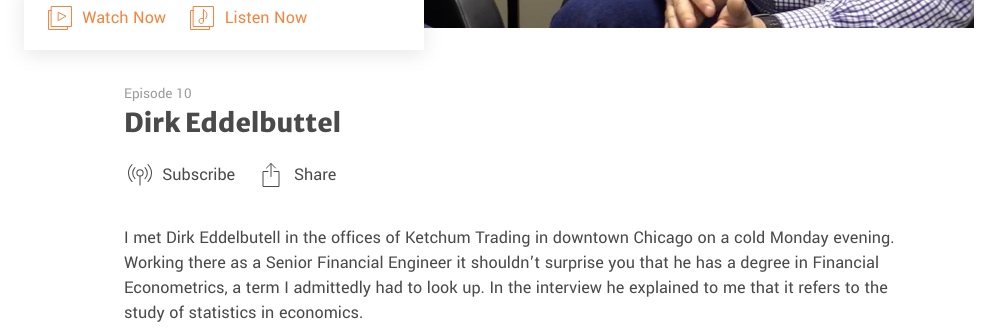
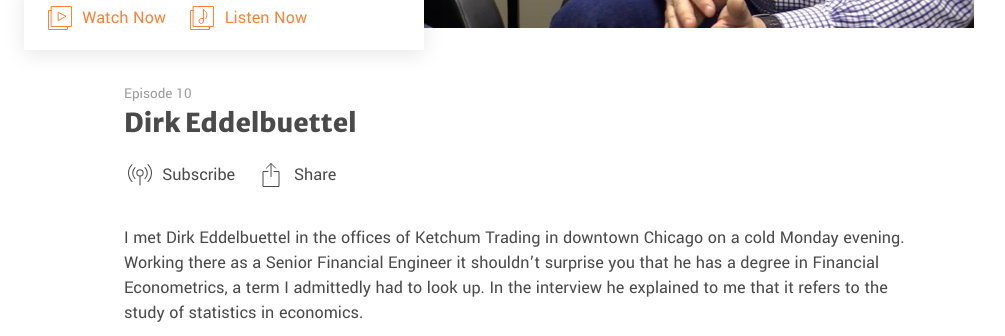
Before and after one commit to Code-Pop/open-sourcecraft, a Jekyll site: the page built from _episodes/dirk-eddelbuettel.markdown, in a window 1280 px wide and 900 px high, scrolled down 411 px. Shown: the part 154-490 px from the top of the window, without its empty margins (116-1121 px from the left). Built offline with Jekyll 4.4.1, drawn with Linux system fonts in a browser that asks for light colours.

Commit message:
Updated Dirk Eddelbuettel and 1 other file

```diff
--- a/_episodes/dirk-eddelbuttel.markdown
+++ b/_episodes/dirk-eddelbuettel.markdown
@@ -1,5 +1,5 @@
 ---
-title: Dirk Eddelbuttel
+title: Dirk Eddelbuettel
 date: 2017-04-04 14:23:00 -04:00
 excerpt: For the last 15 years Dirk has been contributing to both Debian Linux and
   the R language.  Learn how he uses code to do Financial Econometrics.
@@ -15,7 +15,7 @@ notes_text: |-
   * [Rocker project](https://github.com/rocker-org/rocker)
 ---
 
-I met Dirk Eddelbutell in the offices of Ketchum Trading in downtown Chicago on a cold Monday evening.  Working there as a Senior Financial Engineer it shouldn’t surprise you that he has a degree in Financial Econometrics, a term I admittedly had to look up.  In the interview he explained to me that it refers to the study of statistics in economics.
+I met Dirk Eddelbuettel in the offices of Ketchum Trading in downtown Chicago on a cold Monday evening.  Working there as a Senior Financial Engineer it shouldn’t surprise you that he has a degree in Financial Econometrics, a term I admittedly had to look up.  In the interview he explained to me that it refers to the study of statistics in economics.
 
 Dirk has always felt that the propagation of Open Source was inevitable, so he looked to leverage it to solve problems throughout his career.  His passion for [Debian Linux](https://www.debian.org/) started in 1994, a flavor of linux that tackled the hard problems like modularity well.  After sending an email to the Debian working group he started contributing, where he’s helped manage Debian packages for over 20 years now.  I don’t think I’ve met many open source developers that have contributed for over 20 years, I was impressed.
 
```
